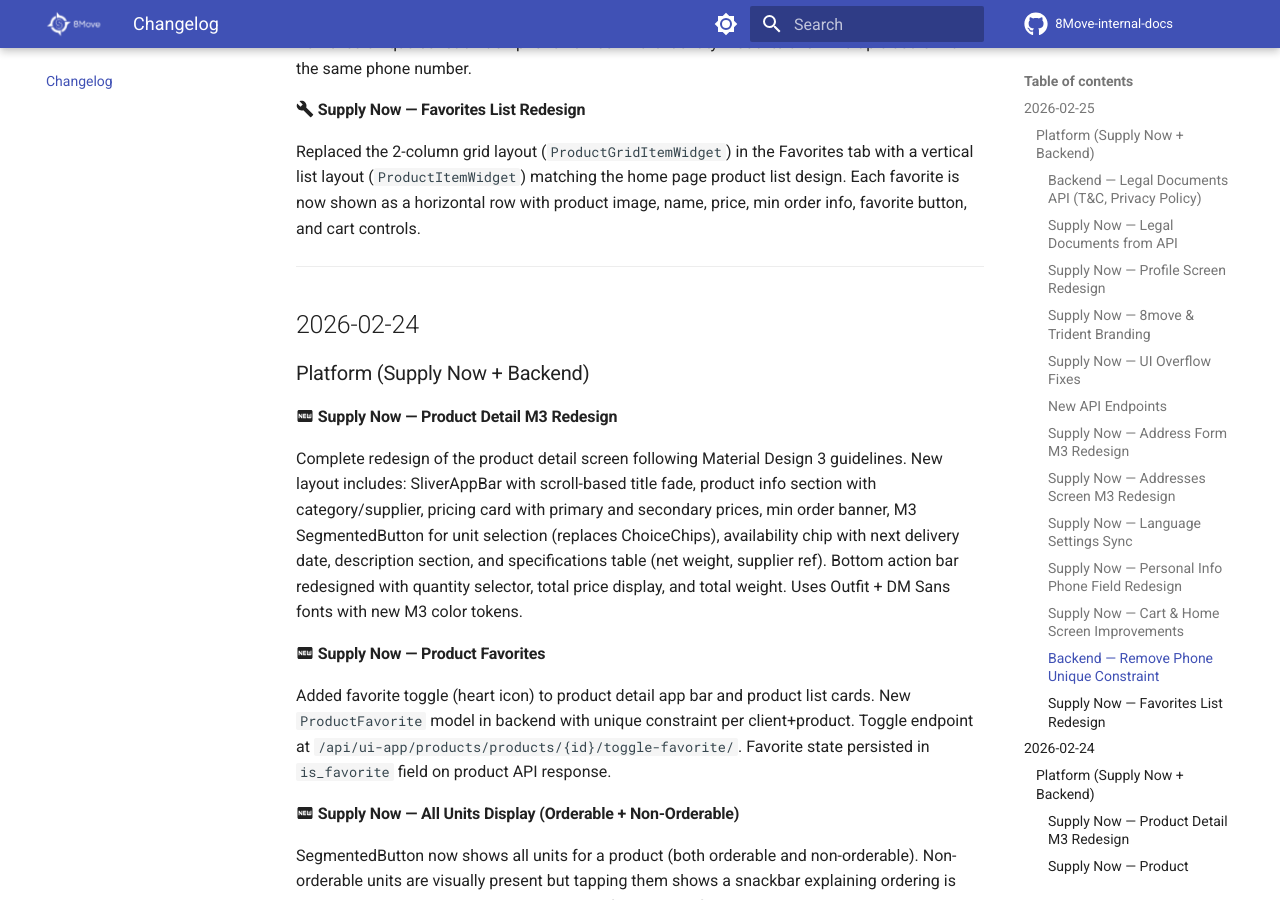
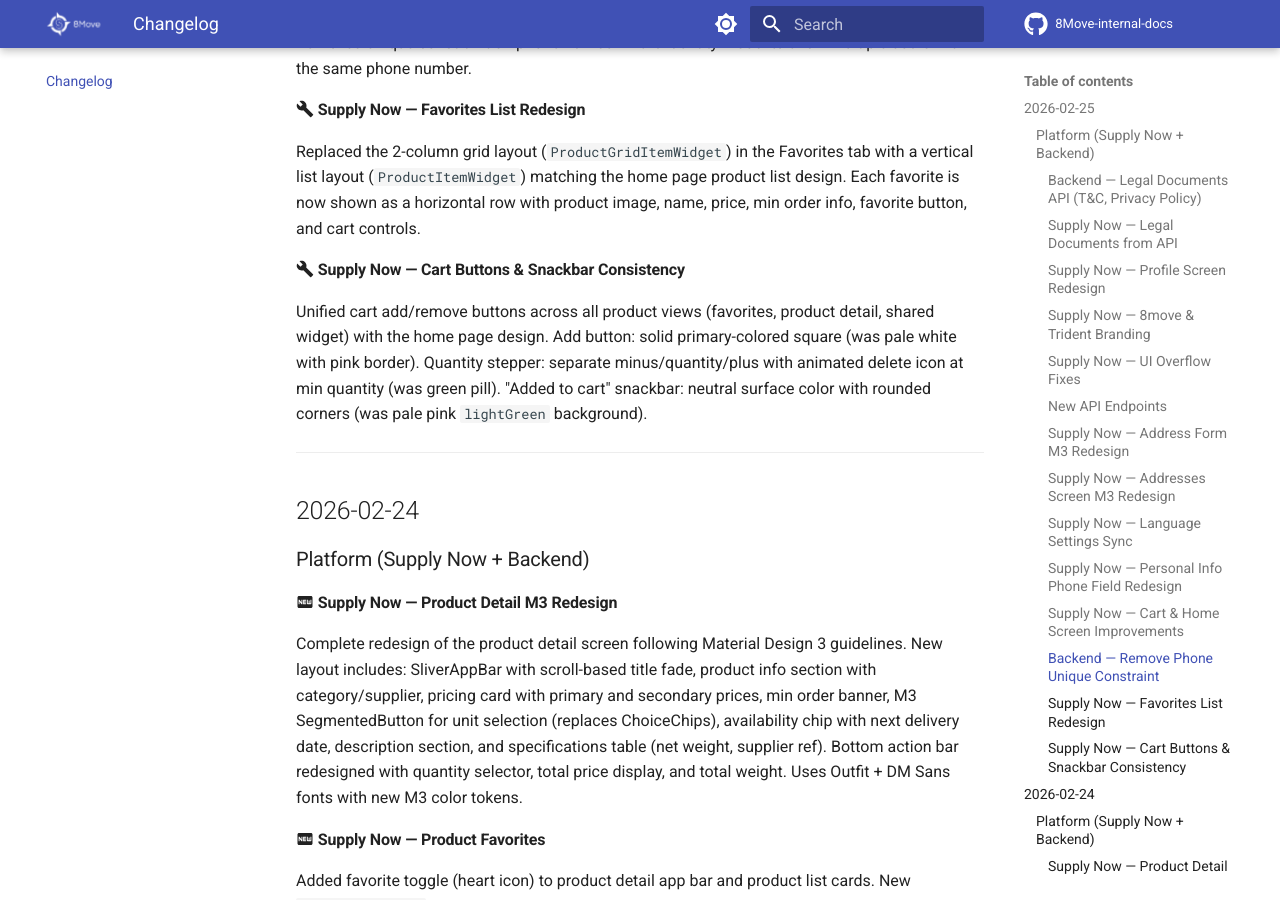
Before and after one commit to MaxShytov/8Move-internal-docs, an MkDocs documentation site: the page built from docs/changelog.md, in a window 1280 px wide and 900 px high, scrolled down 2437 px. Built offline with MkDocs 1.6.1 and Material for MkDocs 9.7.7, drawn with Linux system fonts in a browser that asks for light colours; comment, search, counter and statistics services are not loaded.

Commit message:
docs: update changelog and notes for cart buttons consistency fix
Co-Authored-By: Claude Opus 4.6 <noreply@anthropic.com>

```diff
--- a/docs/changelog.md
+++ b/docs/changelog.md
@@ -50,6 +50,9 @@ Removed unique constraint on phone number in the identity model to allow multipl
 
 #### :material-wrench: Supply Now — Favorites List Redesign
 Replaced the 2-column grid layout (`ProductGridItemWidget`) in the Favorites tab with a vertical list layout (`ProductItemWidget`) matching the home page product list design. Each favorite is now shown as a horizontal row with product image, name, price, min order info, favorite button, and cart controls.
+
+#### :material-wrench: Supply Now — Cart Buttons & Snackbar Consistency
+Unified cart add/remove buttons across all product views (favorites, product detail, shared widget) with the home page design. Add button: solid primary-colored square (was pale white with pink border). Quantity stepper: separate minus/quantity/plus with animated delete icon at min quantity (was green pill). "Added to cart" snackbar: neutral surface color with rounded corners (was pale pink `lightGreen` background).
 
 ---
 
```
Also changed, not shown: docs/tasks/current/notes.md (+2 -0 lines).
